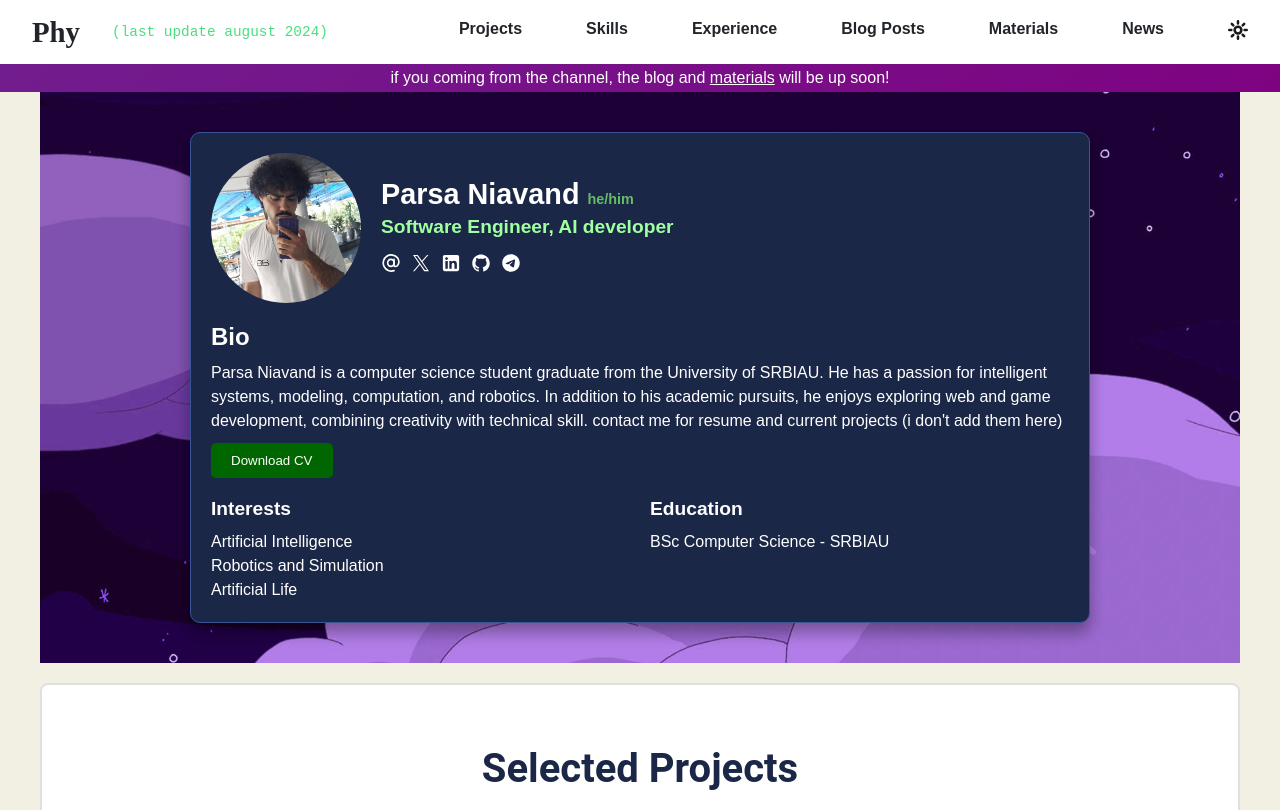
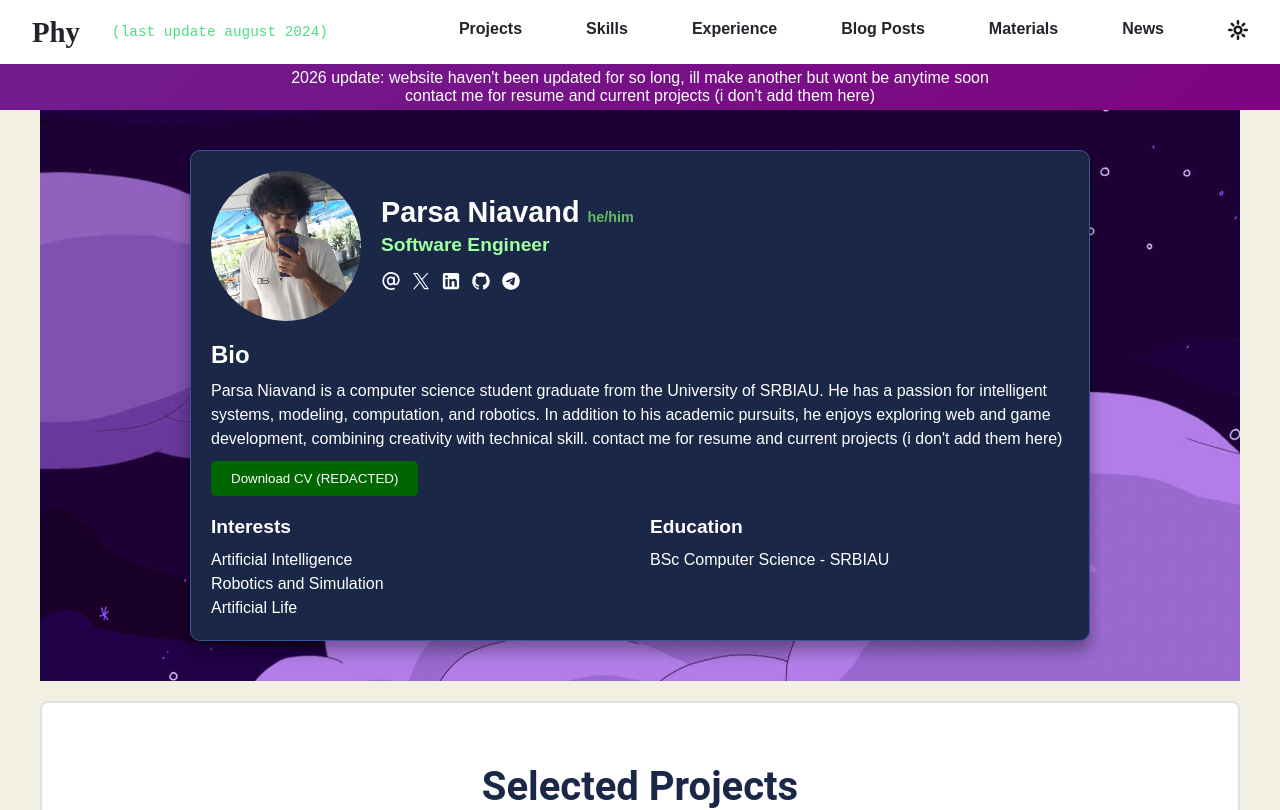
Before and after one commit to parsany/c, a Next.js app: page / in a window 1280 px wide. Shown: the top 810 px of the page. Built offline with nearby package versions, Linux system fonts and the light colour scheme.

Commit message:
up-date?

```diff
--- a/components/MainCard.js
+++ b/components/MainCard.js
@@ -32,7 +32,7 @@ export default function MainCard() {
               <h3>he/him</h3>
             </div>
 
-            <h2>Software Engineer, AI developer</h2>
+            <h2>Software Engineer</h2>
             {/* Full-Stack Developer & AI Specialist */}
             <div className={styles.links}>
               <a onClick={setIsOpen} style={{ cursor: "pointer" }}>
@@ -126,7 +126,7 @@ export default function MainCard() {
           </p>
           <div>
             <button className={styles.downloadCV} onClick={openPopup}>
-              Download CV
+            Download CV (REDACTED)
             </button>
 
             {showPopup && (
--- a/components/UpdateBar.js
+++ b/components/UpdateBar.js
@@ -4,7 +4,8 @@ import Link from "next/link";
 export default function UpdateBar() {
   return (
     <div className={styles.updateBar}>
-      <p>if you coming from the channel, the blog and <Link href="/materials" className={styles.link}>materials</Link> will be up soon!</p>
+      <p>2026 update: website haven't been updated for so long, ill make another but wont be anytime soon</p>
+      <p>contact me for resume and current projects (i don't add them here)</p>
     </div>
   );
 }
--- a/components/experience.js
+++ b/components/experience.js
@@ -13,7 +13,7 @@ export default function Experience({IsIsolated}) {
 
   return (
     <div>
-      <h1 className={styles.title}>Experience</h1>
+      <h1 className={styles.title}>Experience (this part is updated)</h1>
       <div className={IsIsolated ? styles.box : styles.boxnormal}>
         <div className={styles.job}>
           <div className={styles.jobHeader}>
--- a/components/skills.js
+++ b/components/skills.js
@@ -6,7 +6,7 @@ import SkillsHobbies from "./hobbies";
 export default function Skills( {ShowSkills}) {
   return (
     <div>
-      <h2 className={styles.title}>Tech Stack</h2>
+      <h2 className={styles.title}>Tech Stack (DEPRICATED)</h2>
       <div className={styles.skillsWrapper}>
         {ProSkills.map((category, index) => (
           <div key={index} className={styles.category}>
```
Also changed, not shown: 2 other files (tests, documents, lock files or other folders).
